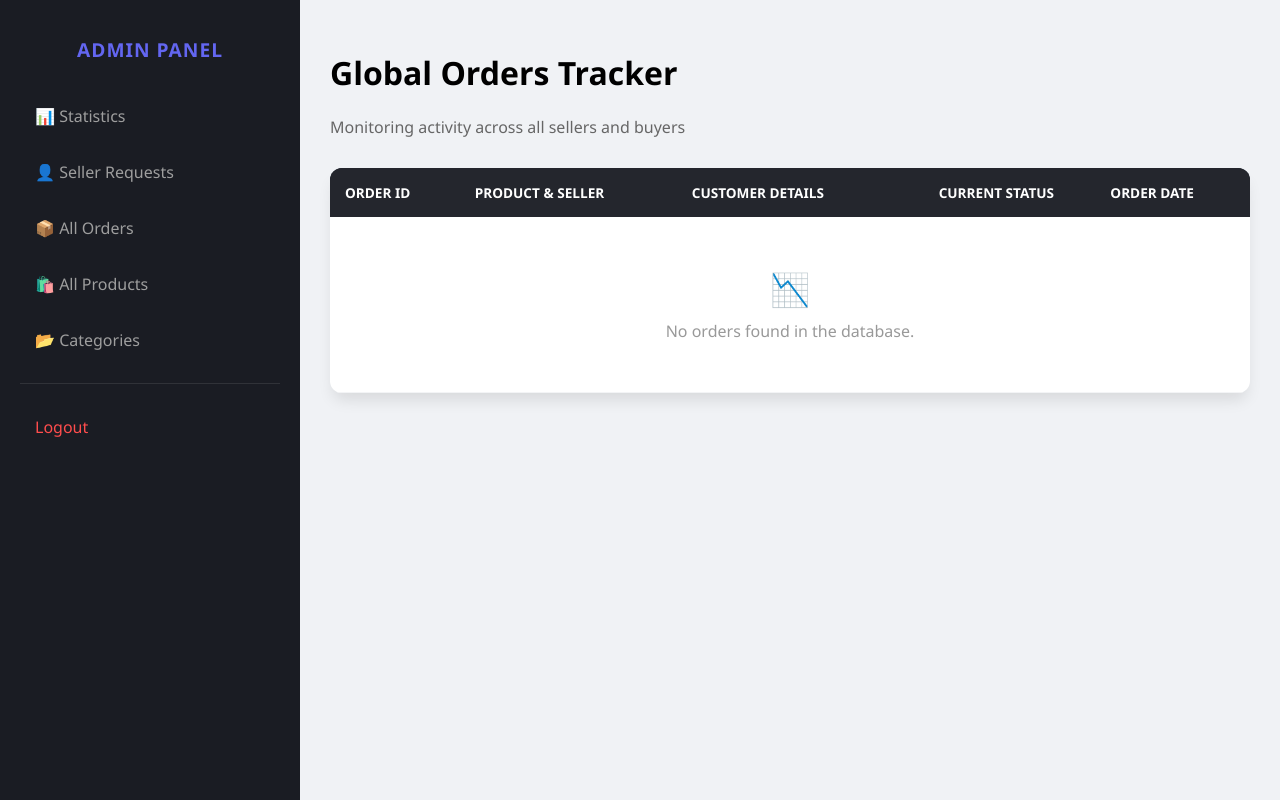
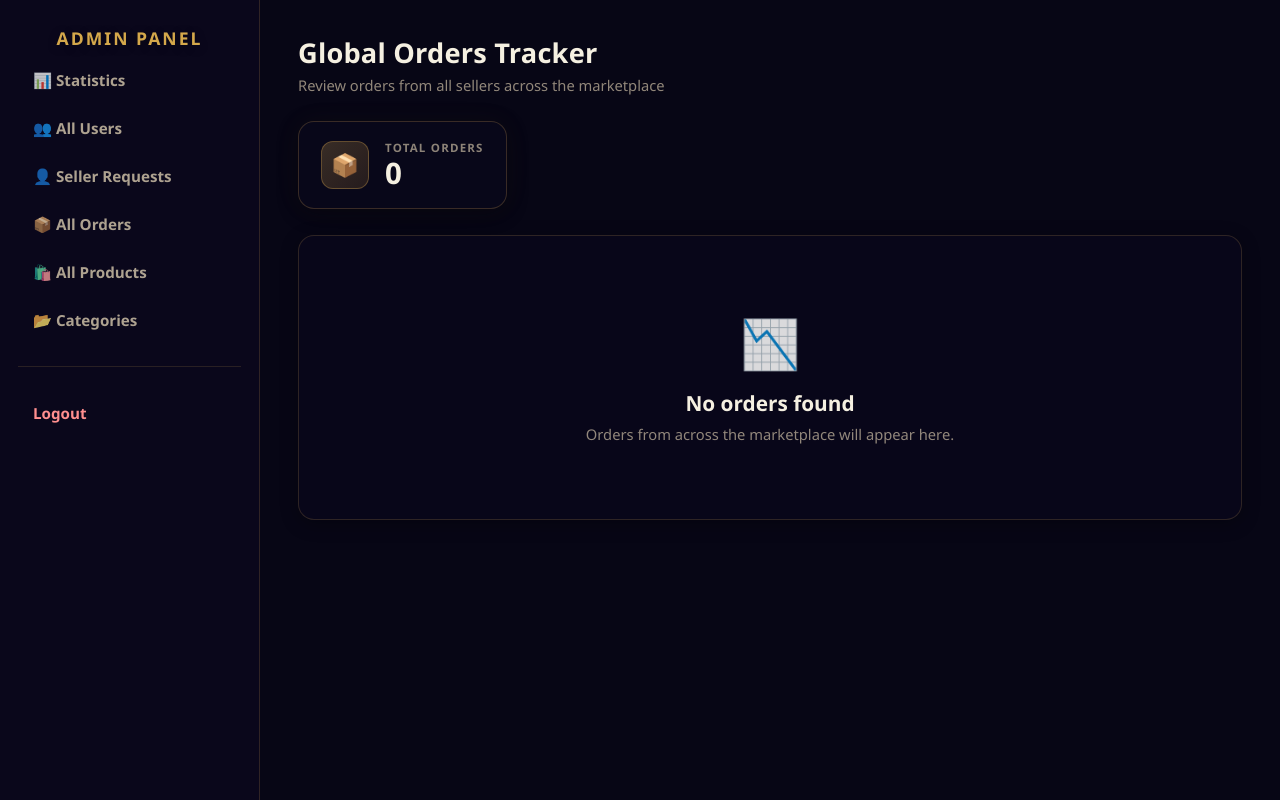
Before and after one commit to yaroslav-yarmak/flask-marketplace, a Flask app: template templates/admin_orders.html in a window 1280 px wide. Run offline with Flask 3, Linux system fonts and the light colour scheme; the template is opened without the code that fills it, so the values that code supplies are empty.

Commit message:
Redesign admin orders page

```diff
--- /dev/null
+++ b/static/admin_orders_page.css
@@ -0,0 +1,285 @@
+/* =========================================================
+   ADMIN ORDERS — Japanese Marketplace Admin Theme
+   Used ONLY by templates/admin_orders.html
+   This page no longer loads seller_orders.css; all table and
+   status-badge styles are defined here for the admin theme.
+   ========================================================= */
+
+/* --- BASE --- */
+* { box-sizing: border-box; }
+
+html, body { overflow-x: hidden; }
+
+body {
+    margin: 0;
+    font-family: 'Segoe UI', Tahoma, Geneva, Verdana, sans-serif;
+    background: #070615;
+    min-height: 100vh;
+    color: #f5f0e1;
+}
+
+/* --- LAYOUT --- */
+.admin-container { min-height: 100vh; }
+
+/* --- SIDEBAR (matches Admin Dashboard) --- */
+.admin-sidebar {
+    width: 260px;
+    min-width: 260px;
+    background: rgba(10, 8, 28, 0.92);
+    border-right: 1px solid rgba(184, 142, 72, 0.22);
+    padding: 26px 18px;
+    display: flex;
+    flex-direction: column;
+    position: sticky;
+    top: 0;
+    height: 100vh;
+}
+
+.sidebar-header { margin-bottom: 8px; }
+
+.sidebar-header h2 {
+    color: #d4a84b !important;
+    font-size: 1.1rem !important;
+    font-weight: 800 !important;
+    letter-spacing: 2px !important;
+    text-transform: uppercase !important;
+    margin: 0;
+    padding: 0 10px;
+    text-shadow: 0 2px 10px rgba(0, 0, 0, 0.35);
+}
+
+.admin-sidebar nav { flex: 1; }
+
+.admin-sidebar ul {
+    list-style: none;
+    margin: 0;
+    padding: 0;
+    display: flex;
+    flex-direction: column;
+    gap: 4px;
+}
+
+.admin-sidebar li { margin: 0; }
+
+.admin-sidebar a {
+    color: rgba(230, 215, 184, 0.75);
+    text-decoration: none;
+    display: block;
+    padding: 11px 14px;
+    border-radius: 10px;
+    border: 1px solid transparent;
+    font-weight: 600;
+    font-size: 0.95rem;
+    transition: background 0.25s, color 0.25s, border-color 0.25s, box-shadow 0.25s;
+}
+
+.admin-sidebar a:hover {
+    color: #f5f0e1;
+    background: rgba(30, 27, 55, 0.6);
+    border-color: transparent;
+}
+
+.admin-sidebar li.active a,
+.admin-sidebar li.active a:hover {
+    background: linear-gradient(135deg, rgba(184, 142, 72, 0.28) 0%, rgba(140, 100, 45, 0.22) 100%);
+    color: #d4a84b;
+    border-left: 3px solid #d4a84b;
+    border-top-color: rgba(184, 142, 72, 0.5);
+    border-right-color: rgba(184, 142, 72, 0.5);
+    border-bottom-color: rgba(184, 142, 72, 0.5);
+    box-shadow: 0 2px 10px rgba(0, 0, 0, 0.3), inset 0 0 12px rgba(184, 142, 72, 0.08);
+}
+
+.admin-sidebar hr {
+    margin: 20px 0 !important;
+    border-top: 1px solid rgba(184, 142, 72, 0.18) !important;
+    opacity: 1 !important;
+}
+
+.admin-sidebar .logout { color: #ff8f8f !important; }
+
+.admin-sidebar li.active a.logout,
+.admin-sidebar .logout:hover {
+    color: #ffb3b3 !important;
+    background: rgba(120, 40, 40, 0.25);
+    border: 1px solid rgba(200, 80, 80, 0.35);
+    border-left: 3px solid rgba(200, 80, 80, 0.6);
+}
+
+/* --- MAIN CONTENT --- */
+.admin-main {
+    flex: 1;
+    padding: 34px 38px;
+    min-width: 0;
+}
+
+.main-header.adm-header { margin-bottom: 26px; }
+
+.main-header h1 {
+    margin: 0 0 4px 0;
+    font-size: 1.7rem;
+    font-weight: 800;
+    letter-spacing: 0.2px;
+    color: #f5f0e1;
+}
+
+.adm-subtitle {
+    margin: 0;
+    color: rgba(230, 215, 184, 0.62);
+    font-size: 0.92rem;
+}
+
+/* --- FLASH --- */
+.adm-flash-container {
+    margin-bottom: 24px;
+    display: flex;
+    flex-direction: column;
+    gap: 10px;
+}
+
+.adm-alert {
+    padding: 13px 16px;
+    border-radius: 10px;
+    font-size: 0.9rem;
+    font-weight: 600;
+    line-height: 1.4;
+    animation: admFadeIn 0.3s ease;
+    border: 1px solid rgba(184, 142, 72, 0.25);
+    background: rgba(20, 18, 40, 0.6);
+    color: #e6d7b8;
+}
+
+.adm-alert-danger { background: rgba(120, 40, 40, 0.35); color: #f0b0b0; border: 1px solid rgba(200, 80, 80, 0.35); }
+.adm-alert-success { background: rgba(40, 110, 60, 0.3); color: #a9d8b4; border: 1px solid rgba(70, 150, 90, 0.35); }
+.adm-alert-warning { background: rgba(120, 95, 40, 0.3); color: #ead9a8; border: 1px solid rgba(190, 155, 60, 0.35); }
+
+@keyframes admFadeIn {
+    from { opacity: 0; transform: translateY(-8px); }
+    to { opacity: 1; transform: translateY(0); }
+}
+
+/* --- TOP ROW: SUMMARY --- */
+.adm-orders-top {
+    display: flex;
+    align-items: center;
+    gap: 18px;
+    margin-bottom: 26px;
+}
+
+.adm-orders-summary {
+    display: flex;
+    align-items: center;
+    gap: 16px;
+    padding: 18px 22px;
+    background: rgba(10, 8, 28, 0.78);
+    border: 1px solid rgba(184, 142, 72, 0.28);
+    border-radius: 16px;
+    box-shadow: 0 4px 20px rgba(0, 0, 0, 0.35), 0 0 28px rgba(184, 142, 72, 0.05);
+}
+
+.adm-orders-summary-icon {
+    width: 48px; height: 48px; min-width: 48px;
+    border-radius: 12px;
+    background: linear-gradient(135deg, rgba(184, 142, 72, 0.28) 0%, rgba(140, 100, 45, 0.22) 100%);
+    border: 1px solid rgba(184, 142, 72, 0.4);
+    display: flex; align-items: center; justify-content: center;
+    font-size: 1.4rem;
+}
+
+.adm-orders-summary-label {
+    margin: 0 0 2px 0;
+    font-size: 0.72rem; font-weight: 700; letter-spacing: 1.2px; text-transform: uppercase;
+    color: rgba(230, 215, 184, 0.6);
+}
+
+.adm-orders-summary-value {
+    margin: 0;
+    font-size: 1.85rem; font-weight: 800; line-height: 1.1;
+    color: #f5f0e1;
+}
+
+/* --- TABLE PANEL --- */
+.adm-orders-panel {
+    background: rgba(10, 8, 28, 0.72);
+    border: 1px solid rgba(184, 142, 72, 0.22);
+    border-radius: 16px;
+    padding: 24px;
+    box-shadow: 0 4px 18px rgba(0, 0, 0, 0.3);
+    overflow-x: auto;
+}
+
+.adm-orders-table {
+    width: 100%;
+    border-collapse: collapse;
+    text-align: left;
+}
+
+.adm-orders-table th {
+    padding: 12px 16px;
+    font-size: 0.72rem; font-weight: 700; letter-spacing: 1.2px; text-transform: uppercase;
+    color: rgba(230, 215, 184, 0.6);
+    border-bottom: 1px solid rgba(184, 142, 72, 0.25);
+}
+
+.adm-orders-table td {
+    padding: 15px 16px;
+    border-bottom: 1px solid rgba(184, 142, 72, 0.12);
+    color: #f5f0e1;
+    vertical-align: middle;
+}
+
+.adm-orders-table tbody tr:last-child td { border-bottom: none; }
+.adm-orders-table tbody tr:hover { background: rgba(30, 27, 55, 0.35); }
+
+.adm-orders-id { font-weight: 800; color: #d4a84b; white-space: nowrap; }
+.adm-orders-product { font-weight: 700; color: #f5f0e1; }
+.adm-orders-seller {
+    display: inline-block;
+    margin-top: 4px;
+    font-size: 0.78rem;
+    color: rgba(230, 215, 184, 0.6);
+    background: rgba(184, 142, 72, 0.14);
+    border: 1px solid rgba(184, 142, 72, 0.22);
+    padding: 2px 10px;
+    border-radius: 999px;
+}
+
+.adm-orders-customer strong { display: block; color: #f5f0e1; font-weight: 700; }
+.adm-orders-customer small { display: block; color: rgba(230, 215, 184, 0.6); }
+
+.adm-orders-date { color: rgba(230, 215, 184, 0.62); font-size: 0.88rem; white-space: nowrap; }
+
+/* --- STATUS BADGES (existing status values only) --- */
+.adm-status-badge {
+    display: inline-block;
+    padding: 5px 14px;
+    border-radius: 999px;
+    font-size: 0.75rem;
+    font-weight: 700;
+    letter-spacing: 0.4px;
+    text-transform: uppercase;
+    border: 1px solid transparent;
+    white-space: nowrap;
+}
+
+.status-pending { background: rgba(190, 155, 60, 0.16); border-color: rgba(190, 155, 60, 0.38); color: #ead9a8; }
+.status-processing { background: rgba(80, 120, 200, 0.18); border-color: rgba(90, 130, 210, 0.4); color: #b9c8ee; }
+.status-shipped { background: rgba(140, 130, 220, 0.18); border-color: rgba(150, 140, 225, 0.4); color: #cbc4ef; }
+.status-delivered { background: rgba(70, 150, 90, 0.2); border-color: rgba(70, 150, 90, 0.4); color: #a9d8b4; }
+.status-cancelled { background: rgba(200, 80, 80, 0.2); border-color: rgba(200, 80, 80, 0.4); color: #f0b0b0; }
+
+/* --- EMPTY STATE --- */
+.adm-orders-empty {
+    text-align: center;
+    padding: 50px 30px;
+}
+
+.adm-orders-empty-icon { font-size: 3rem; margin-bottom: 14px; opacity: 0.85; }
+.adm-orders-empty-title { margin: 0 0 6px 0; font-size: 1.3rem; font-weight: 800; color: #f5f0e1; }
+.adm-orders-empty-text {
+    margin: 0 auto;
+    max-width: 420px;
+    color: rgba(230, 215, 184, 0.62);
+    font-size: 0.92rem;
+    line-height: 1.5;
+}
--- a/templates/admin_orders.html
+++ b/templates/admin_orders.html
@@ -1,164 +1,77 @@
-<!DOCTYPE html>
-<html lang="en">
-<head>
-    <meta charset="UTF-8">
-    <meta name="viewport" content="width=device-width, initial-scale=1.0">
-    <title>Global Order Management - Admin</title>
-    <link rel="stylesheet" href="{{ url_for('static', filename='admin.css') }}">
-    <link rel="stylesheet" href="{{ url_for('static', filename='seller_orders.css') }}">
-    <style>
-        /* Додаткові стилі для адмін-панелі */
-        .admin-main {
-            padding: 30px;
-            position: relative;
-        }
+{% extends "base_admin.html" %}
 
-        .orders-table th {
-            background-color: #24262d;
-            color: #ffffff;
-            padding: 15px;
-            text-transform: uppercase;
-            font-size: 0.85em;
-        }
+{% block title %}Global Order Management - Admin{% endblock %}
 
-        .seller-tag {
-            font-size: 0.8em;
-            color: #6366f1;
-            background: #eef2ff;
-            padding: 2px 8px;
-            border-radius: 4px;
-            font-weight: 600;
-        }
+{% block content %}
+<link rel="stylesheet" href="{{ url_for('static', filename='admin_orders_page.css') }}">
 
-        /* Стиль для активного пункту меню */
-        .admin-sidebar nav ul li.active a {
-            background-color: rgba(255, 255, 255, 0.1);
-            border-left: 4px solid #6366f1;
-            color: #fff;
-        }
+<div class="adm-orders">
 
-        /* Компактне сповіщення у верхньому правому куті */
-        .admin-flash-wrapper {
-            position: absolute;
-            top: 20px;
-            right: 30px;
-            z-index: 1000;
-            min-width: 250px;
-        }
+    <header class="main-header adm-header">
+        <h1>Global Orders Tracker</h1>
+        <p class="adm-subtitle">Review orders from all sellers across the marketplace</p>
+    </header>
 
-        .admin-flash-item {
-            background: #dcfce7;
-            color: #166534;
-            padding: 12px 20px;
-            border-radius: 8px;
-            border: 1px solid #bbf7d0;
-            box-shadow: 0 4px 12px rgba(0,0,0,0.1);
-            margin-bottom: 10px;
-            animation: slideIn 0.3s ease-out;
-        }
-
-        @keyframes slideIn {
-            from { transform: translateX(20px); opacity: 0; }
-            to { transform: translateX(0); opacity: 1; }
-        }
-    </style>
-</head>
-<body>
-
-<div class="admin-container">
-    <aside class="admin-sidebar">
-        <div class="sidebar-header">
-            <h2 style="color: #6366f1; font-size: 1.2rem; font-weight: 800; letter-spacing: 1px; text-transform: uppercase;">ADMIN PANEL</h2>
-        </div>
-        <nav>
-            <ul>
-                <li class="{{ 'active' if request.path == '/admin/dashboard' }}">
-                    <a href="{{ url_for('admin.admin_dashboard') }}">📊 Statistics</a>
-                </li>
-                <li class="{{ 'active' if request.path == '/admin/requests' }}">
-                    <a href="{{ url_for('admin.admin_requests') }}">👤 Seller Requests</a>
-                </li>
-                <li class="{{ 'active' if request.path == '/admin/orders' }}">
-                    <a href="{{ url_for('admin.admin_all_orders') }}">📦 All Orders</a>
-                </li>
-                <li>
-                    <a href="#">🛍️ All Products</a>
-                </li>
-                <li>
-                    <a href="#">📂 Categories</a>
-                </li>
-                <hr style="opacity: 0.1; margin: 20px 0; border: none; border-top: 1px solid #eee;">
-                <li>
-                    <a href="{{ url_for('logout') }}" class="logout" style="color: #ff6b6b;">Logout</a>
-                </li>
-            </ul>
-        </nav>
-    </aside>
-
-    <main class="admin-main">
-
-        <div class="admin-flash-wrapper">
     {% with messages = get_flashed_messages(with_categories=true) %}
       {% if messages %}
+        <div class="adm-flash-container">
         {% for category, message in messages %}
-                  <div class="admin-flash-item">
-                    ✅ {{ message }}
+          <div class="adm-alert adm-alert-{{ category if category != 'message' else 'success' }}">{{ message }}</div>
+        {% endfor %}
         </div>
-                {% endfor %}
       {% endif %}
     {% endwith %}
+
+    <section class="adm-orders-top">
+        <div class="adm-orders-summary" aria-label="Orders summary">
+            <div class="adm-orders-summary-icon" aria-hidden="true">📦</div>
+            <div class="adm-orders-summary-body">
+                <p class="adm-orders-summary-label">Total Orders</p>
+                <p class="adm-orders-summary-value">{{ orders|length }}</p>
             </div>
+        </div>
+    </section>
 
-        <header style="margin-bottom: 30px;">
-            <h1>Global Orders Tracker</h1>
-            <p style="color: #666;">Monitoring activity across all sellers and buyers</p>
-        </header>
-
-        <div class="table-container">
-            <table class="orders-table">
+    <section class="adm-orders-panel" aria-label="All orders">
+        {% if orders %}
+        <table class="adm-orders-table">
             <thead>
                 <tr>
                     <th>Order ID</th>
                     <th>Product & Seller</th>
                     <th>Customer Details</th>
-                        <th style="text-align: center;">Current Status</th>
+                    <th>Current Status</th>
                     <th>Order Date</th>
                 </tr>
             </thead>
             <tbody>
                 {% for order in orders %}
                 <tr>
-                        <td>#{{ order.id }}</td>
+                    <td class="adm-orders-id">#{{ order.id }}</td>
                     <td>
-                            <div style="font-weight: 700; color: #111;">{{ order.product.title }}</div>
-                            <span class="seller-tag">Seller ID: {{ order.seller_id }}</span>
+                        <div class="adm-orders-product">{{ order.product.title }}</div>
+                        <span class="adm-orders-seller">Seller ID: {{ order.seller_id }}</span>
                     </td>
-                        <td class="customer-info">
+                    <td class="adm-orders-customer">
                         <strong>{{ order.full_name }}</strong>
-                            <small style="display: block; color: #666;">{{ order.phone }}</small>
+                        <small>{{ order.phone }}</small>
                     </td>
-                        <td style="text-align: center;">
-                            <span class="status-badge status-{{ order.status.lower() }}">
-                                {{ order.status }}
-                            </span>
+                    <td>
+                        <span class="adm-status-badge status-{{ order.status.lower() }}">{{ order.status }}</span>
                     </td>
-                        <td style="font-size: 0.9em; color: #444;">
-                            {{ order.date_ordered.strftime('%d %b %Y, %H:%M') }}
-                        </td>
-                    </tr>
-                    {% else %}
-                    <tr>
-                        <td colspan="5" style="text-align: center; padding: 50px; color: #999;">
-                            <div style="font-size: 2em; margin-bottom: 10px;">📉</div>
-                            No orders found in the database.
-                        </td>
+                    <td class="adm-orders-date">{{ order.date_ordered.strftime('%d %b %Y, %H:%M') if order.date_ordered else 'Unknown' }}</td>
                 </tr>
                 {% endfor %}
             </tbody>
         </table>
+        {% else %}
+        <div class="adm-orders-empty">
+            <div class="adm-orders-empty-icon" aria-hidden="true">📉</div>
+            <p class="adm-orders-empty-title">No orders found</p>
+            <p class="adm-orders-empty-text">Orders from across the marketplace will appear here.</p>
         </div>
-    </main>
+        {% endif %}
+    </section>
+
 </div>
-
-</body>
-</html>
+{% endblock %}
```
Lines whose indentation alone changed are shown as unchanged.
